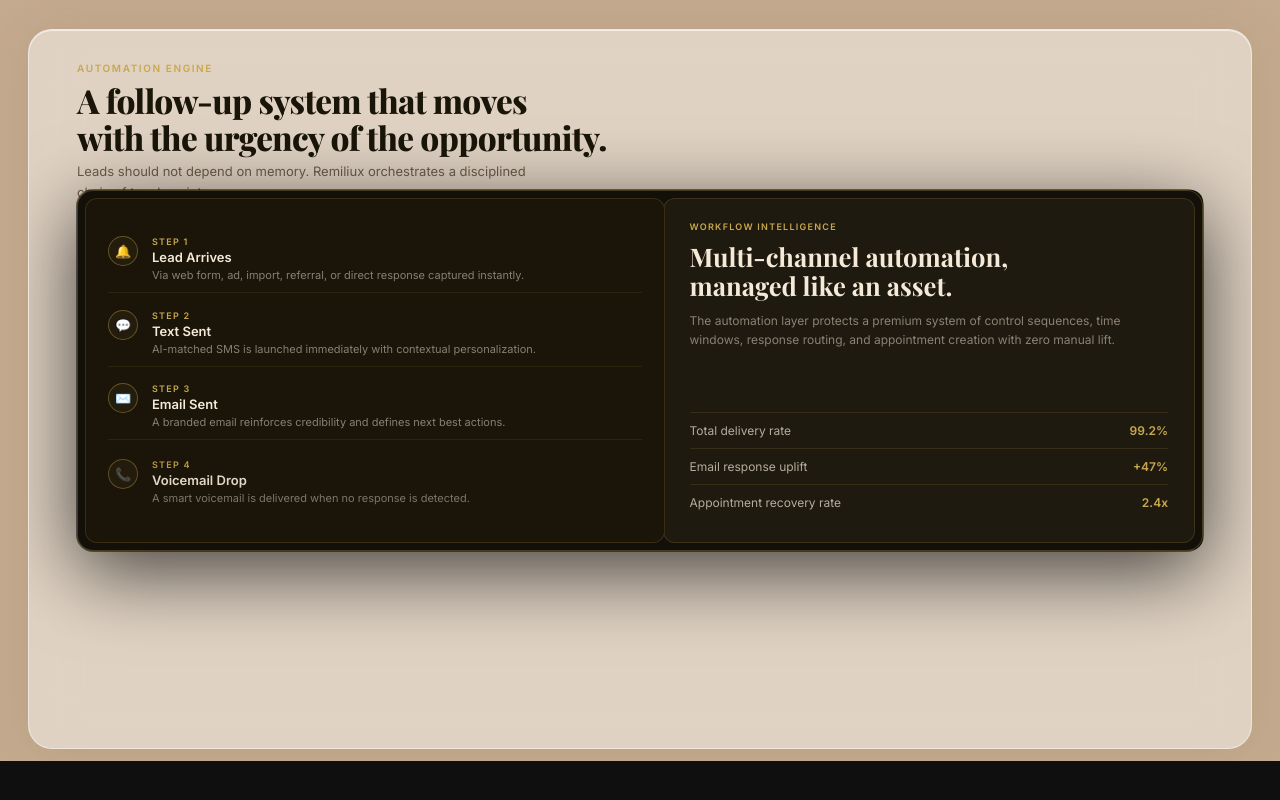
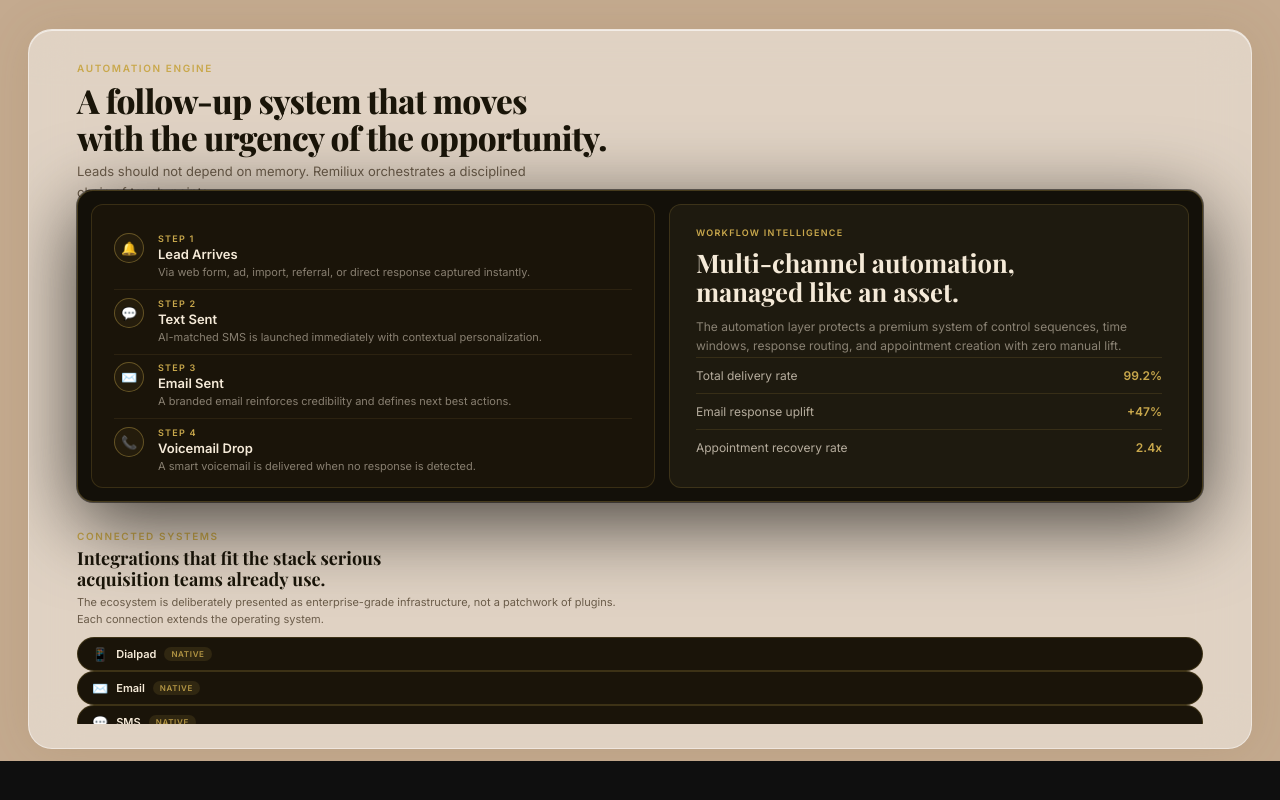
Before and after one commit to kariimhisham1/CRM-Remiliux-New-LP, a React (Create React App) app: page / in a window 1280 px wide. Shown: the part 5639-6439 px from the top of the page. Built offline with nearby package versions, Linux system fonts and the light colour scheme.

Commit message:
Update WhyTeams.jsx

```diff
--- a/src/components/WhyTeams.jsx
+++ b/src/components/WhyTeams.jsx
@@ -29,18 +29,14 @@ const STATS = [
   { label: 'Appointment recovery rate', value: '2.4x' },
 ];
 const PILLS = [
-  { icon: '📋', label: 'Lead Forms' },
-  { icon: '📥', label: 'CRM Imports' },
   { icon: '📱', label: 'Dialpad' },
   { icon: '✉️', label: 'Email' },
   { icon: '💬', label: 'SMS' },
   { icon: '📅', label: 'Calendars' },
+  { icon: '📋', label: 'Lead Forms' },
   { icon: '🔗', label: 'Zapier' },
   { icon: '🏠', label: 'MLS' },
   { icon: '📊', label: 'Analytics' },
-  { icon: '🔔', label: 'Webhooks' },
-  { icon: '📞', label: 'VoIP' },
-  { icon: '🗂️', label: 'Google Sheets' },
 ];
 
 const easeInOut = t => t < 0.5 ? 2*t*t : -1+(4-2*t)*t;
@@ -48,32 +44,52 @@ const easeOut   = t => 1 - Math.pow(1-t, 3);
 const easeOut2  = t => 1 - Math.pow(1-t, 2);
 const clamp01   = n => Math.max(0, Math.min(1, n));
 const band      = (p, s, e) => clamp01((p-s)/(e-s));
+// Mirrors CSS clamp(min, Nvh, max): scales with viewport height but never
+// goes below min or above max. Used for the integrations block sizing,
+// which is animated via inline styles rather than a CSS clamp().
+const clampVH   = (min, vhFrac, max, vh) => Math.max(min, Math.min(max, vhFrac/100 * vh));
 
-// ── Phase timing ──────────────────────────────
-const FLIP_S = 0.03, FLIP_STAGGER = 0.04, FLIP_DUR = 0.16;
-const FLIP_E = FLIP_S + 5*FLIP_STAGGER + FLIP_DUR;        // ~0.39
+// ── Phase timing ──
+// Card flips and the merge-shrink are tightened slightly (vs. the previous
+// version) to make room in the 0–1 scroll budget for the new sequential
+// timeline-step reveal below, without pushing integrations/pills past 1.0.
+const FLIP_S = 0.03, FLIP_STAGGER = 0.028, FLIP_DUR = 0.11;
+const FLIP_E = FLIP_S + 5*FLIP_STAGGER + FLIP_DUR;         // ~0.28
 
 const HEADER_S = 0.05, HEADER_E = 0.22;
-const FADE_S = FLIP_E + 0.03,  FADE_E = FADE_S + 0.07;
 
-const SHRINK_S = FLIP_E + 0.02, SHRINK_STAGGER = 0.022, SHRINK_DUR = 0.14;
-const SHRINK_E = SHRINK_S + 5*SHRINK_STAGGER + SHRINK_DUR;
+const FADE_S = FLIP_E + 0.03, FADE_E = FADE_S + 0.07;
 
-const WF_S = SHRINK_S + 0.08,  WF_E = SHRINK_E + 0.05;
+// Cards merge to right panel
+const SHRINK_S = FLIP_E + 0.02, SHRINK_STAGGER = 0.016, SHRINK_DUR = 0.10;
+const SHRINK_E = SHRINK_S + 5*SHRINK_STAGGER + SHRINK_DUR; // ~0.48
 
-// Timeline steps slide in ONE BY ONE after cards form right panel
-const TL_S = SHRINK_E + 0.03;
-const TL_STEP_DUR    = 0.07;  // duration each step takes to slide in
-const TL_STEP_STAGGER = 0.09; // gap between each step start
-const TL_E = TL_S + 3*TL_STEP_STAGGER + TL_STEP_DUR;
+// Right panel text appears as cards form it
+const WF_S = SHRINK_S + 0.06, WF_E = SHRINK_E + 0.04;
 
-// Left panel bg appears just before steps
-const TL_BG_S = TL_S - 0.02, TL_BG_E = TL_S + 0.04;
+// Timeline panel background fades in (replaces the old curtain wipe)
+const TL_BG_S = SHRINK_E + 0.02, TL_BG_E = TL_BG_S + 0.04;
 
-const INT_S = TL_E + 0.04,    INT_E = INT_S + 0.07;
-const PILL_S = INT_S + 0.02,  PILL_STAGGER = 0.015, PILL_DUR = 0.05;
+// Timeline STEPS reveal one at a time, after the panel background is in.
+// Each step gets its own band; the connector line grows across the same span.
+const TL_STEP_S = TL_BG_E + 0.01, TL_STEP_STAGGER = 0.045, TL_STEP_DUR = 0.06;
+const TL_STEPS_E = TL_STEP_S + 3*TL_STEP_STAGGER + TL_STEP_DUR; // last step finishes, ~0.745
 
+// Frame border appears when both panels are ready
+const FRAME_S = TL_BG_S + 0.02, FRAME_E = TL_STEPS_E;
+
+// Integrations
+const INT_S = TL_STEPS_E + 0.04, INT_E = INT_S + 0.07;
+const PILL_S = INT_S + 0.02, PILL_STAGGER = 0.015, PILL_DUR = 0.05;
+
+// Right panel takes 48% of stage width
 const RIGHT_FRAC = 0.48;
+
+// Visible gap between the outer lighter frame (.wt__panels-bg) and the two
+// inner dark panels, and the gap between the two inner panels themselves —
+// matches the target design's "frame holding two cards" look.
+const STAGE_INSET = 14;
+const PANEL_GAP   = 14;
 
 export default function WhyTeams() {
   const wrapRef  = useRef(null);
@@ -81,7 +97,11 @@ export default function WhyTeams() {
   const [progress, setProgress]     = useState(0);
   const [bgProgress, setBgProgress] = useState(0);
   const [frameVisible, setFrameVisible] = useState(false);
-  const [stageSize, setStageSize]   = useState({ w: 1156, h: 400 });
+  const [stageSize, setStageSize]   = useState({ w: 1104, h: 380 });
+  // Tracks viewport height so the header spacer, stage, and integrations
+  // block can scale down on short browser windows instead of overflowing
+  // the sticky 100vh container (see clampVH helper below).
+  const [viewportH, setViewportH]   = useState(900);
 
   useEffect(() => {
     const onScroll = () => {
@@ -91,11 +111,16 @@ export default function WhyTeams() {
       const p    = clamp01(-rect.top / (rect.height - vh));
       setProgress(p);
       setBgProgress(clamp01((vh - rect.top) / (vh * 0.6)));
+      setViewportH(vh);
       if (rect.top < vh * 0.9) setFrameVisible(true);
     };
     window.addEventListener('scroll', onScroll, { passive: true });
+    window.addEventListener('resize', onScroll, { passive: true });
     onScroll();
-    return () => window.removeEventListener('scroll', onScroll);
+    return () => {
+      window.removeEventListener('scroll', onScroll);
+      window.removeEventListener('resize', onScroll);
+    };
   }, []);
 
   useEffect(() => {
@@ -110,7 +135,7 @@ export default function WhyTeams() {
 
   const { w: SW, h: SH } = stageSize;
 
-  // Background morph
+  // Background
   const bp = easeOut2(bgProgress);
   const bgColor = `rgb(${Math.round(26+bp*170)},${Math.round(18+bp*152)},${Math.round(8+bp*135)})`;
 
@@ -126,37 +151,53 @@ export default function WhyTeams() {
   // Content fades before shrink
   const contentFade = 1 - easeOut(band(progress, FADE_S, FADE_E));
 
+  // Inner working rect — inset from the outer .wt__panels-bg frame so a
+  // visible lighter "frame" border shows around the two dark panels,
+  // matching the target design. Everything below (card grid, right panel,
+  // timeline panel) is computed relative to this inset rect, not the raw
+  // stage bounds, so the merged cards and the panel CSS always agree.
+  const innerX = STAGE_INSET;
+  const innerY = STAGE_INSET;
+  const innerW = Math.max(0, SW - STAGE_INSET * 2);
+  const innerH = Math.max(0, SH - STAGE_INSET * 2);
+
+  // Split the inset rect into: left timeline panel | gap | right panel.
+  // Both panel widths are derived from the same innerW so they always sum
+  // correctly with no overlap and no touching at the gap.
+  const tlPanelW = innerW * (1 - RIGHT_FRAC) - PANEL_GAP / 2;
+  const rightW   = innerW * RIGHT_FRAC - PANEL_GAP / 2;
+  const rightX   = innerX + tlPanelW + PANEL_GAP;
+
   // Grid geometry
   const GAP = 8, COLS = 3, ROWS = 2;
-  const cellW = (SW - (COLS-1)*GAP) / COLS;
-  const cellH = (SH - (ROWS-1)*GAP) / ROWS;
+  const cellW = (innerW - (COLS-1)*GAP) / COLS;
+  const cellH = (innerH - (ROWS-1)*GAP) / ROWS;
 
-  // Right panel target (cards merge flush into right 48%)
-  const rightX = SW * (1 - RIGHT_FRAC);
-  const rightW = SW * RIGHT_FRAC;
+  // Right panel target geometry — cards merge flush (no gaps) into rightW
   const tgtW   = rightW / COLS;
-  const tgtH   = SH / ROWS;
+  const tgtH   = innerH / ROWS;
 
   const shrinkTs = SET_A.map((_, i) => {
     const s = SHRINK_S + i * SHRINK_STAGGER;
     return easeInOut(band(progress, s, s + SHRINK_DUR));
   });
 
-  // Workflow text + outer dark bg
-  const wfOpacity  = easeOut(band(progress, WF_S, WF_E));
-  const darkBgOpacity = easeOut(band(progress, WF_S - 0.04, WF_E - 0.02));
+  // Workflow text opacity
+  const wfOpacity = easeOut(band(progress, WF_S, WF_E));
 
-  // Left panel background appears just before steps
+  // Timeline panel background — fades in as a flat reveal (no more curtain wipe)
   const tlBgOpacity = easeOut(band(progress, TL_BG_S, TL_BG_E));
 
-  // Each step slides in independently — one by one from bottom
-  const stepAnims = STEPS.map((_, i) => {
-    const start = TL_S + i * TL_STEP_STAGGER;
-    return easeOut(band(progress, start, start + TL_STEP_DUR));
-  });
+  // Each timeline step reveals on its own staggered band: fade + slide up
+  const stepP = i => easeOut(band(progress, TL_STEP_S + i*TL_STEP_STAGGER, TL_STEP_S + i*TL_STEP_STAGGER + TL_STEP_DUR));
+  const stepTs = STEPS.map((_, i) => stepP(i));
 
-  // Left panel width (matches space left of right panel, minus outer padding)
-  const tlWidth = `${(1 - RIGHT_FRAC) * 100 - 0.5}%`;
+  // Connector line grows downward across the same span the steps occupy,
+  // reaching each icon's center as that step finishes revealing.
+  const lineGrowth = easeOut(band(progress, TL_STEP_S, TL_STEPS_E));
+
+  // Combined frame opacity
+  const frameOpacity = easeOut(band(progress, FRAME_S, FRAME_E));
 
   // Integrations
   const intT    = easeOut(band(progress, INT_S, INT_E));
@@ -169,14 +210,20 @@ export default function WhyTeams() {
         <div className={`wt__frame ${frameVisible ? 'wt__frame--visible' : ''}`}>
 
           {/* Header A */}
-          <div className="wt__header" style={{ opacity: 1-hFlip, position:'absolute', pointerEvents: hFlip>0.9?'none':'auto' }}>
+          <div className="wt__header" style={{
+            opacity: 1-hFlip, position:'absolute',
+            pointerEvents: hFlip > 0.9 ? 'none' : 'auto'
+          }}>
             <div className="wt__eyebrow">Platform Capabilities</div>
             <h2 className="wt__headline">Built for operators who need<br />control and conversion.</h2>
             <p className="wt__body">Lead operations, communication, and follow-up — all in one system.</p>
           </div>
 
           {/* Header B */}
-          <div className="wt__header" style={{ opacity: hFlip, position:'absolute', pointerEvents: hFlip<0.1?'none':'auto' }}>
+          <div className="wt__header" style={{
+            opacity: hFlip, position:'absolute',
+            pointerEvents: hFlip < 0.1 ? 'none' : 'auto'
+          }}>
             <div className="wt__eyebrow">Automation Engine</div>
             <h2 className="wt__headline">A follow-up system that moves<br />with the urgency of the opportunity.</h2>
             <p className="wt__body">Leads should not depend on memory. Remiliux orchestrates a disciplined chain of touch-points.</p>
@@ -187,55 +234,65 @@ export default function WhyTeams() {
           {/* ── STAGE ── */}
           <div className="wt__cards-stage" ref={stageRef}>
 
-            {/* 1. Outer dark container card — fades in as right panel forms */}
-            <div className="wt__panels-bg" style={{ opacity: darkBgOpacity }} />
 
-            {/* 2. The 6 flipping + merging cards */}
+            {/* Outer lighter frame — shows through the gap between the two dark panels */}
+            <div className="wt__panels-bg" style={{ opacity: wfOpacity }} />
+            {/* Gold border frame */}
+            <div className="wt__panel-frame" style={{ opacity: frameOpacity }} />
+
+            {/* 6 flipping + merging cards */}
             <div className="wt__cards">
               {SET_A.map((front, i) => {
-                const back   = SET_B[i];
-                const rotY   = cardFlips[i] * 180;
-                const shrink = shrinkTs[i];
-                const col    = i % COLS, row = Math.floor(i / COLS);
+                const back    = SET_B[i];
+                const rotY    = cardFlips[i] * 180;
+                const shrink  = shrinkTs[i];
+                const col     = i % COLS;
+                const row     = Math.floor(i / COLS);
 
-                const startCX = col*(cellW+GAP) + cellW/2;
-                const startCY = row*(cellH+GAP) + cellH/2;
+                const startCX = innerX + col*(cellW+GAP) + cellW/2;
+                const startCY = innerY + row*(cellH+GAP) + cellH/2;
                 const tgtCX   = rightX + col*tgtW + tgtW/2;
-                const tgtCY   = row*tgtH + tgtH/2;
+                const tgtCY   = innerY + row*tgtH + tgtH/2;
 
-                const cx = startCX + (tgtCX-startCX)*shrink;
-                const cy = startCY + (tgtCY-startCY)*shrink;
-                const cw = cellW   + (tgtW-cellW)*shrink;
-                const ch = cellH   + (tgtH-cellH)*shrink;
+                const cx = startCX + (tgtCX - startCX)*shrink;
+                const cy = startCY + (tgtCY - startCY)*shrink;
+                const cw = cellW   + (tgtW   - cellW)*shrink;
+                const ch = cellH   + (tgtH   - cellH)*shrink;
 
-                const isTop=row===0, isBot=row===1, isLeft=col===0, isRight=col===2;
-                const outerR=12, seamR=outerR*(1-shrink);
-                const bTL=(isTop&&isLeft)?outerR:seamR;
-                const bTR=(isTop&&isRight)?outerR:seamR;
-                const bBL=(isBot&&isLeft)?outerR:seamR;
-                const bBR=(isBot&&isRight)?outerR:seamR;
-                const borderAlpha = 0.16*(1-shrink);
+                // Seam borders flatten to zero as cards merge
+                const isTop   = row === 0, isBot   = row === 1;
+                const isLeft  = col === 0, isRight = col === 2;
+                const outerR  = 12;
+                const seamR   = outerR * (1 - shrink);
+                const bTL = (isTop && isLeft)   ? outerR : seamR;
+                const bTR = (isTop && isRight)  ? outerR : seamR;
+                const bBL = (isBot && isLeft)   ? outerR : seamR;
+                const bBR = (isBot && isRight)  ? outerR : seamR;
+                const borderAlpha = 0.16 * (1 - shrink);
 
                 return (
-                  <div key={i} className="wt__card-scene" style={{ left:cx-cw/2, top:cy-ch/2, width:cw, height:ch }}>
-                    <div className="wt__card-flipper" style={{ transform:`perspective(1200px) rotateY(${rotY}deg)` }}>
+                  <div key={i} className="wt__card-scene" style={{
+                    left: cx - cw/2, top: cy - ch/2, width: cw, height: ch,
+                  }}>
+                    <div className="wt__card-flipper"
+                      style={{ transform: `perspective(1200px) rotateY(${rotY}deg)` }}>
                       <div className="wt__card wt__card--front" style={{
-                        borderTopLeftRadius:bTL, borderTopRightRadius:bTR,
-                        borderBottomLeftRadius:bBL, borderBottomRightRadius:bBR,
-                        borderColor:`rgba(201,168,76,${borderAlpha})`,
+                        borderTopLeftRadius: bTL, borderTopRightRadius: bTR,
+                        borderBottomLeftRadius: bBL, borderBottomRightRadius: bBR,
+                        borderColor: `rgba(201,168,76,${borderAlpha})`,
                       }}>
-                        <div className="wt__card-icon" style={{ opacity:contentFade }}>{front.icon}</div>
-                        <div className="wt__card-title" style={{ opacity:contentFade }}>{front.title}</div>
-                        <p className="wt__card-desc" style={{ opacity:contentFade }}>{front.desc}</p>
+                        <div className="wt__card-icon" style={{ opacity: contentFade }}>{front.icon}</div>
+                        <div className="wt__card-title" style={{ opacity: contentFade }}>{front.title}</div>
+                        <p className="wt__card-desc" style={{ opacity: contentFade }}>{front.desc}</p>
                       </div>
                       <div className="wt__card wt__card--back" style={{
-                        borderTopLeftRadius:bTL, borderTopRightRadius:bTR,
-                        borderBottomLeftRadius:bBL, borderBottomRightRadius:bBR,
-                        borderColor:`rgba(201,168,76,${borderAlpha})`,
+                        borderTopLeftRadius: bTL, borderTopRightRadius: bTR,
+                        borderBottomLeftRadius: bBL, borderBottomRightRadius: bBR,
+                        borderColor: `rgba(201,168,76,${borderAlpha})`,
                       }}>
-                        <div className="wt__card-icon" style={{ opacity:contentFade }}>{back.icon}</div>
-                        <div className="wt__card-title" style={{ opacity:contentFade }}>{back.title}</div>
-                        <p className="wt__card-desc" style={{ opacity:contentFade }}>{back.desc}</p>
+                        <div className="wt__card-icon" style={{ opacity: contentFade }}>{back.icon}</div>
+                        <div className="wt__card-title" style={{ opacity: contentFade }}>{back.title}</div>
+                        <p className="wt__card-desc" style={{ opacity: contentFade }}>{back.desc}</p>
                       </div>
                     </div>
                   </div>
@@ -243,9 +300,9 @@ export default function WhyTeams() {
               })}
             </div>
 
-            {/* 3. Right panel — Workflow Intelligence text */}
+            {/* Workflow Intelligence text — right panel */}
             <div className="wt__workflow-overlay" style={{
-              left: rightX, width: rightW - 8,
+              left: rightX, width: rightW, top: innerY, height: innerH,
               opacity: wfOpacity,
               pointerEvents: wfOpacity > 0.5 ? 'auto' : 'none',
             }}>
@@ -266,18 +323,23 @@ export default function WhyTeams() {
               </div>
             </div>
 
-            {/* 4. Left panel — timeline steps slide in one by one */}
+            {/* Timeline panel — background fades in, then each step reveals in sequence */}
             <div className="wt__timeline-panel" style={{
-              width: tlWidth,
+              left: innerX, top: innerY, width: tlPanelW, height: innerH,
               opacity: tlBgOpacity,
-              pointerEvents: tlBgOpacity > 0.5 ? 'auto' : 'none',
+              pointerEvents: tlBgOpacity > 0.8 ? 'auto' : 'none',
             }}>
+              {/* Connector line grows downward behind the icons as steps reveal */}
+              <div className="wt__timeline-line-track">
+                <div className="wt__timeline-line-fill" style={{ height: `${lineGrowth * 100}%` }} />
+              </div>
+
               {STEPS.map((s, i) => {
-                const p = stepAnims[i];
+                const st = stepTs[i];
                 return (
-                  <div key={i} className="wt__timeline-step" style={{
-                    opacity: p,
-                    transform: `translateY(${(1-p) * 24}px)`,
+                  <div className="wt__timeline-step" key={i} style={{
+                    opacity: st,
+                    transform: `translateY(${(1-st)*14}px)`,
                   }}>
                     <div className="wt__timeline-icon">{s.icon}</div>
                     <div className="wt__timeline-copy">
@@ -292,11 +354,12 @@ export default function WhyTeams() {
 
           </div>{/* end stage */}
 
-          {/* Integrations — live marquee */}
+          {/* Integrations */}
           <div className="wt__integrations" style={{
-            marginTop: '16px',
+            maxHeight: `${intGrow * clampVH(150, 22, 210, viewportH)}px`,
+            marginTop: `${intGrow * clampVH(5, 0.8, 12, viewportH)}px`,
             opacity: intT,
-            transform: `translateY(${(1 - intT) * 16}px)`,
+            transform: `translateY(${(1-intT)*16}px)`,
           }}>
             <div className="wt__eyebrow" style={{ marginBottom: 6 }}>Connected Systems</div>
             <h3 className="wt__integrations-headline">
@@ -306,17 +369,19 @@ export default function WhyTeams() {
               The ecosystem is deliberately presented as enterprise-grade infrastructure,
               not a patchwork of plugins. Each connection extends the operating system.
             </p>
-            {/* Live auto-scrolling marquee — duplicated for seamless loop */}
-            <div className="wt__marquee-wrapper">
-              <div className="wt__marquee-track">
-                {[...PILLS, ...PILLS].map((p, i) => (
-                  <div key={i} className="wt__pill">
+            <div className="wt__pills">
+              {PILLS.map((p, i) => {
+                const ps = pillP(i);
+                return (
+                  <div key={i} className="wt__pill" style={{
+                    opacity: ps, transform: `translateX(${(1-ps)*-28}px)`,
+                  }}>
                     <span className="wt__pill-icon">{p.icon}</span>
                     <span className="wt__pill-label">{p.label}</span>
                     <span className="wt__pill-tag">Native</span>
                   </div>
-                ))}
-              </div>
+                );
+              })}
             </div>
           </div>
 
```
